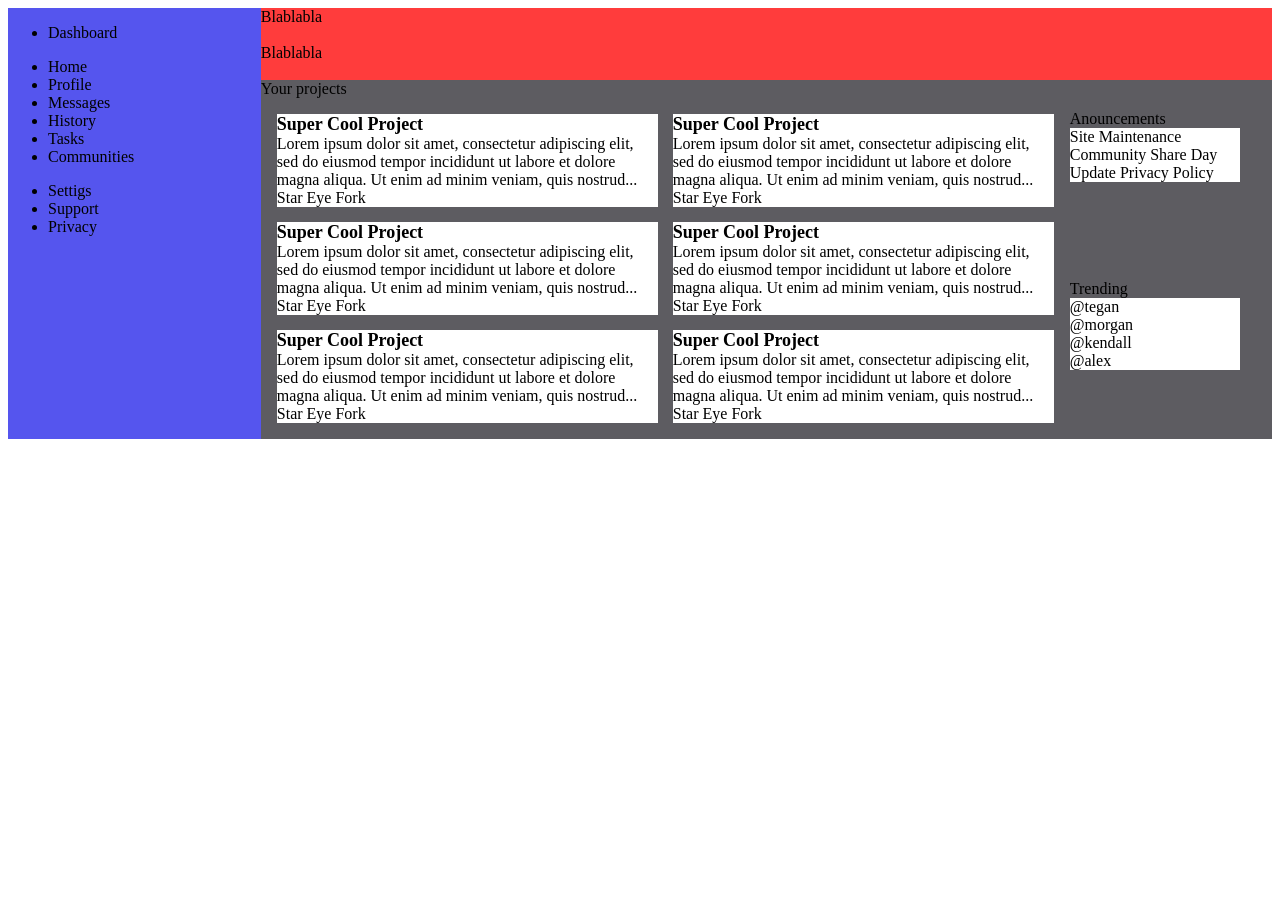
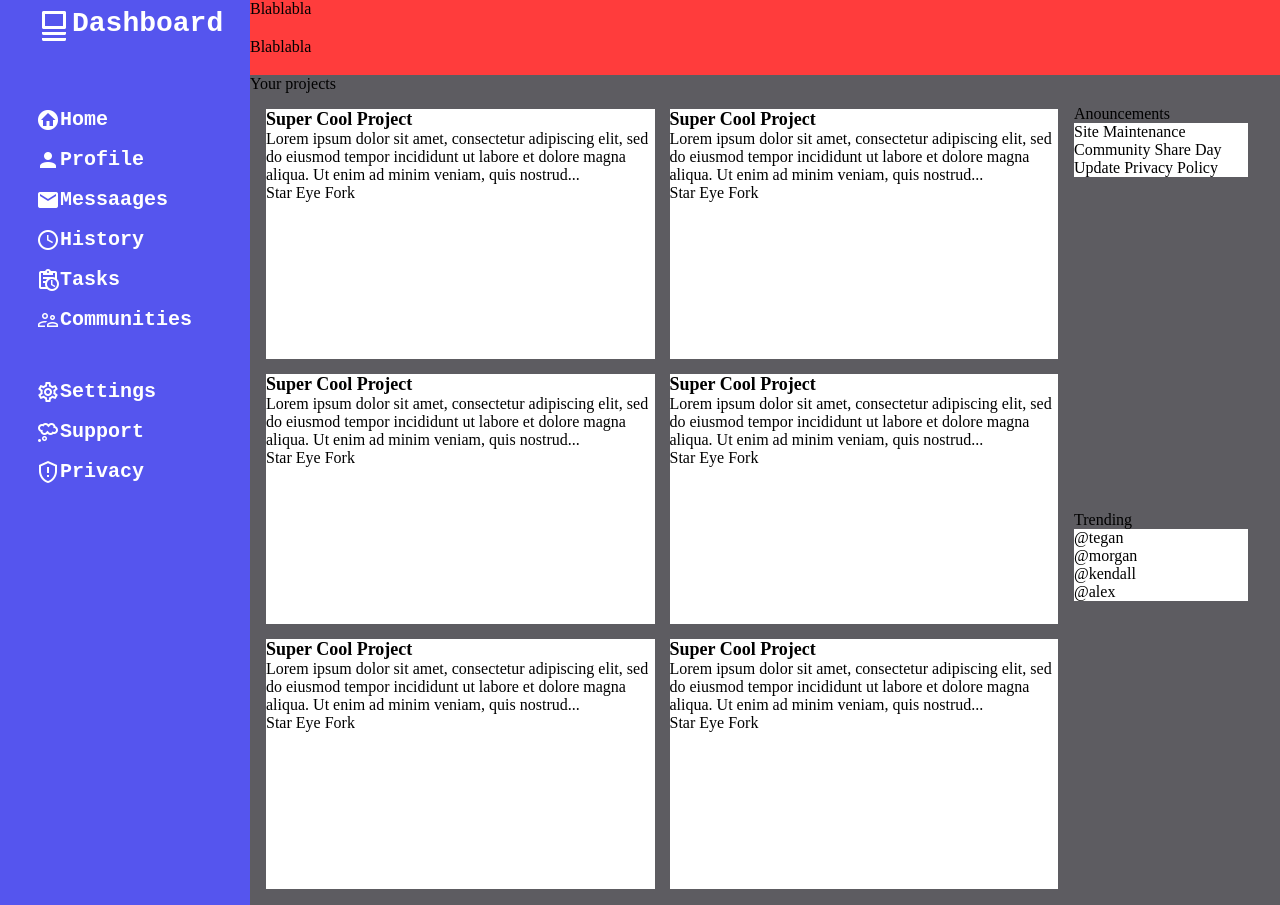
Before and after one commit to DovydasMM/admin-dashboard, a plain HTML site: page index.html in a window 1280 px wide. Before the commit the page ends 800 px from the top, so only its background shows below. Drawn offline with Linux system fonts and the light colour scheme.

Commit message:
Added icons to sidebar text

```diff
--- a/index.html
+++ b/index.html
@@ -82,22 +82,21 @@
   </div>
 
   <div class="sidebar">
-    <ul class="sidebarName">
-      <li>Dashboard</li>
-    </ul>
-  <ul>
-    <li>Home</li>
-    <li>Profile</li>
-    <li>Messages</li>
-    <li>History</li>
-    <li>Tasks</li>
-    <li>Communities</li>
-  </ul>
-  <ul>
-    <li>Settigs</li>
-    <li>Support</li>
-    <li>Privacy</li>
-  </ul>
+    <div class="sidebarName"> <img class="dashboardImage" src = "images/cards-variant.png">Dashboard</div>
+    <div class="sidebarActions">
+      <div class="sidebarElement"><img src = "images/home.png">Home</div>
+      <div class="sidebarElement"><img src = "images/profile.png">Profile</div>
+      <div class="sidebarElement"><img src = "images/email.png">Messaages</div>
+      <div class="sidebarElement"><img src = "images/clock-time-four-outline.png">History</div>
+      <div class="sidebarElement"><img src = "images/clipboard-text-clock-outline.png">Tasks</div>
+      <div class="sidebarElement"><img src = "images/account-supervisor-outline.png">Communities</div>
+    </div>
+
+    <div class="sidebarSettings">
+      <div class="sidebarElement"><img src = "images/cog-outline.png">Settings</div>
+      <div class="sidebarElement"><img src = "images/thought-bubble-outline.png">Support</div>
+      <div class="sidebarElement"><img src = "images/shield-alert-outline.png">Privacy</div>
+    </div>
 
   </div>
 </div>
--- a/style.css
+++ b/style.css
@@ -1,13 +1,13 @@
 body{
-display:flex;
-flex-direction: column;
+margin:0;
+padding:0;
 }
 
 
 .container{
   display:grid;
-  grid-template-columns: 1fr 4fr;
-  grid-template-rows: 1fr 5fr;
+  grid-template-columns: 250px 5fr;
+  grid-template-rows: 75px 5fr;
   background-color: rgb(93, 92, 97);
 }
 
@@ -23,7 +23,30 @@ flex-direction: column;
   grid-row-start: 1;
   grid-row-end: 3;
   background-color: rgb(85, 85, 238);
+  color: white;
+  font-weight: bold;
+  font-family: monospace;
+  display:flex;
+  flex-direction: column;
+  padding: 8px;
+  padding-left: 20px;
 }
+
+.sidebarName{
+  font-size: 28px;
+  margin-bottom: 64px;
+  display: flex;
+}
+.sidebarElement{
+  font-size: 20px;
+  margin-bottom: 16px;
+  display: flex;
+}
+
+.sidebarSettings{
+  margin-top: 32px;
+}
+
 .content{
   display:grid;
   grid-template-columns: 4fr 1fr;
@@ -35,13 +58,15 @@ flex-direction: column;
   grid-column: 1/2;
   gap:15px;
   background-color: rgb(93, 92, 97);
-  grid-template-columns: repeat(auto-fit, minmax(250px, 1fr));
+  grid-template-columns: repeat(auto-fit, minmax(350px, 1fr));
   grid-template-rows: repeat(2, 1fr);
+
 }
 .item{
 display:flex;
 flex-direction: column;
 background-color: rgb(255, 255, 255);
+min-height: 250px;
 
 }
 .contentRight{
@@ -71,3 +96,13 @@ background-color: rgb(255, 255, 255);
   font-weight: bold;
   font-size: 18px;
 }
+img{
+  height: 24px;
+  width: 24px;
+  margin-left: 16px;
+}
+
+.dashboardImage{
+  height: 36px;
+  width: 36px;
+}
```
Also changed, not shown: images/account-supervisor-outline.png (added), images/cards-variant.png (added), images/clipboard-text-clock-outline.png (added), images/clock-time-four-outline.png (added), images/cog-outline.png (added), images/email.png (added), images/home.png (added), images/profile.png (added), images/shield-alert-outline.png (added), images/thought-bubble-outline.png (added).
